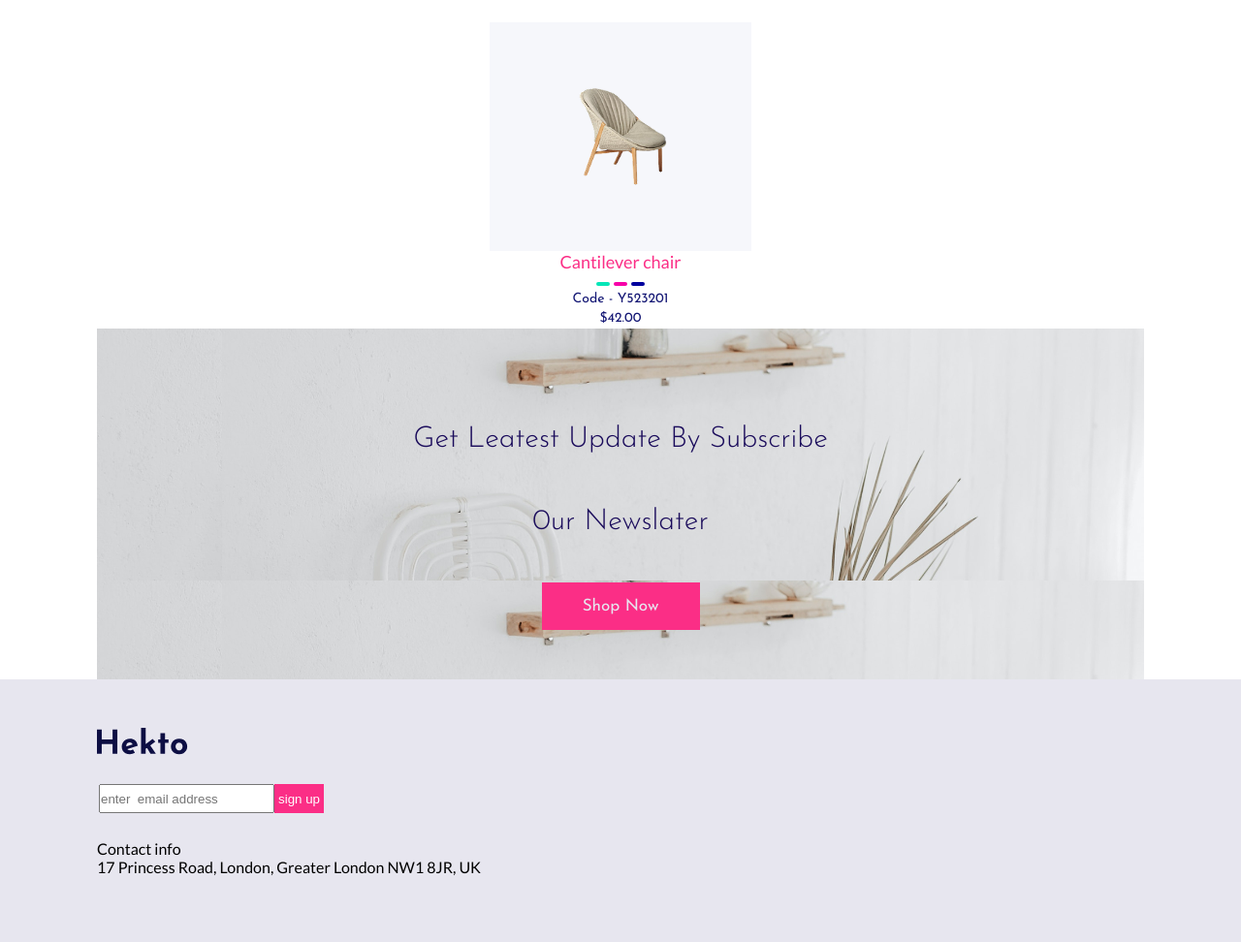
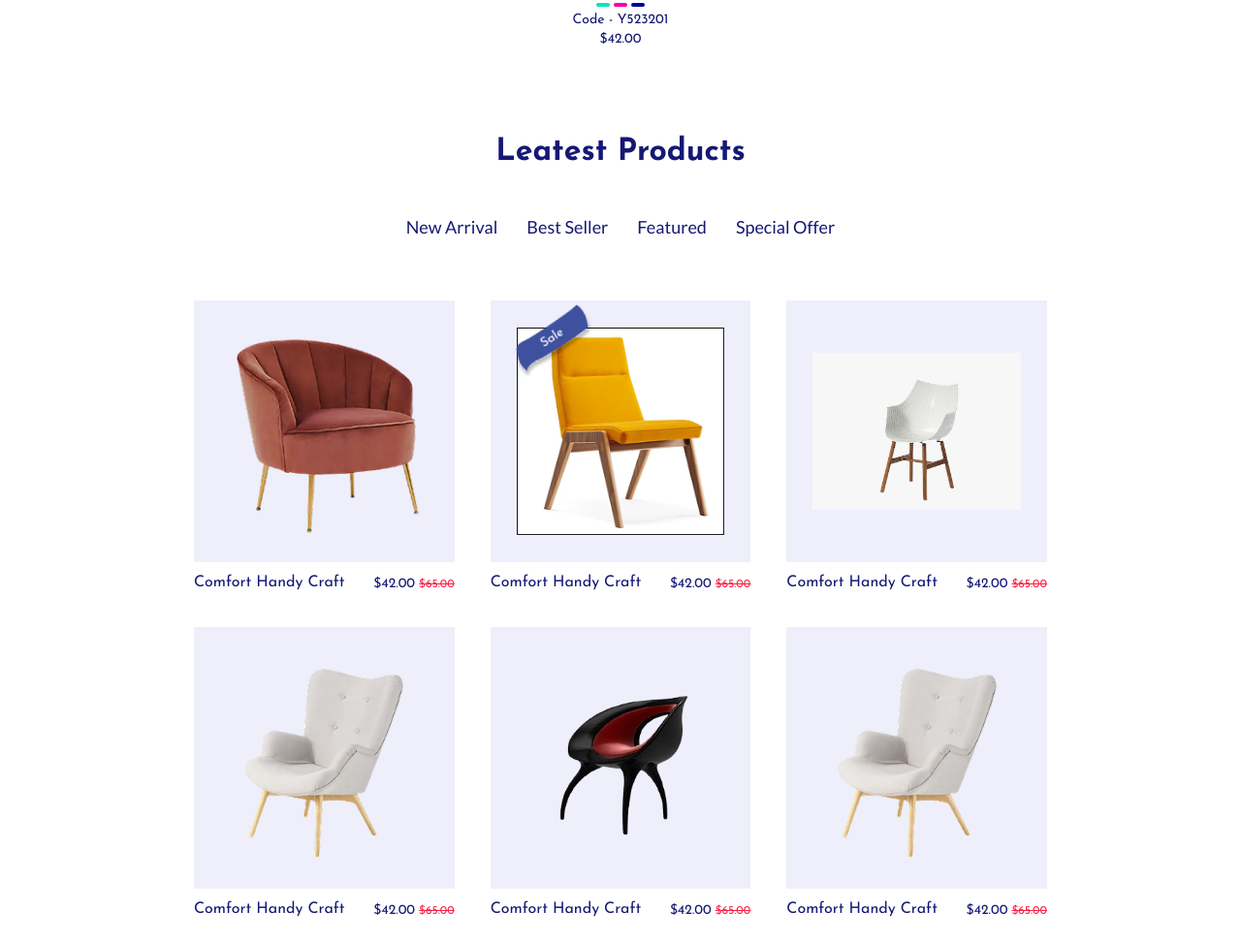
Before and after one commit to SafaaAbdAlhaleem/hekto, a plain HTML site: page index.html in a window 1280 px wide. Shown: the part 1348-2320 px from the top of the page at 97% size. Drawn offline with Linux system fonts and the light colour scheme.

Commit message:
add Leatest_Product section

```diff
--- a/assets/css/main.css
+++ b/assets/css/main.css
@@ -465,3 +465,214 @@ font-size: 17px;
   text-align: left;
 
 }
+
+    /*leatest section  */
+.Leatest_Products .row{
+  display: flex;
+  flex-direction: column;
+  align-items: center;
+}
+    .Leatest_Products{
+        padding-top: 50px;
+    padding-bottom: 50px;
+      text-align: center;
+
+    }
+.Leatest_Products h2{
+  font-family: 'Josefin Sans', sans-serif;
+  font-size: 32px;
+  color: #151875;
+  margin-bottom: 20px;
+}
+/* menu */
+.menu ul{
+  list-style: none;
+  display: flex;
+  justify-content: center;
+  gap: 30px;
+  padding: 0;
+  margin: 0 0 35px;
+}
+.menu ul li{
+  font-family: 'Lato', sans-serif;
+  font-size: 18px;
+  color: #151875;
+}
+.menu li:hover{
+color: #FB4997;
+  text-decoration: underline;
+}
+
+
+.all_Leatest_Products{
+  display: flex;
+  flex-wrap: wrap;
+  gap: 37px;
+    justify-content: center;
+
+}
+
+/* 3 items per row */
+.Lproduct{
+  flex: 0 0 calc((100% - 74px) / 3); /* 74 = 2 gaps (37*2) */
+  max-width: calc((100% - 74px) / 3);
+}
+
+.Leatest_Products .row,
+.all_Leatest_Products{
+  width: 100%;
+}
+.Lproduct_image img{
+  width: 80%;
+  height: 80%;
+  object-fit: contain;
+  display: block;
+}
+.Lproduct_image{
+      position: relative;
+  background-color: #EEEFFB;
+  width: 100%;
+  height: 270px;
+  display: flex;
+  align-items: center;
+  justify-content: center;
+}
+.sale_img{
+  position: absolute;
+  top: 12px;
+  left: 12px;
+
+
+  transform: rotate(-15deg) scale(0.4);
+  transform-origin: left top;
+}
+.hover_icons{
+  position: absolute;
+  left: 15px;
+  top: 80px;
+  display: flex;
+  flex-direction: column;
+  gap: 12px;
+  opacity: 0;
+}
+
+.hover_icons img{
+  width: 32px;
+  height: 32px;
+  background: #fff;
+  padding: 6px;
+  border-radius: 50%;
+  cursor: pointer;
+}
+.Lproduct_image:hover .hover_icons{
+  opacity: 1;
+}
+
+
+.Lproduct_info{
+  display: flex;
+  align-items: center;
+  justify-content: space-between;
+  margin-top: 12px;
+}
+
+.Lproduct_info p{
+  font-family: 'Josefin Sans', sans-serif;
+  font-size: 16px;
+  color: #151875;
+  margin: 0;
+}
+.old_price{
+      font-family: 'Josefin Sans', sans-serif;
+
+    font-size: 12px;
+    color: #FB2448;
+    text-decoration: line-through;
+}
+.new_price{
+      font-family: 'Josefin Sans', sans-serif;
+
+    font-size: 14px;
+        color: #151875;
+
+}
+
+@media (max-width: 1024px){
+  .hero_header .container{
+    flex-direction: column;
+    justify-content: center;
+    gap: 30px;
+    text-align: center;
+  }
+
+  .hero_leftside{
+    text-align: center;
+  }
+
+  .hero_header h2{
+    font-size: 40px;
+    text-align: center;
+  }
+
+  #p1{
+    width: auto;
+    height: auto;
+  }
+
+  .hero_rightside img{
+    width: 100%;
+    max-width: 520px;
+    height: auto;
+  }
+
+  .Lproduct{
+    flex: 0 0 calc((100% - 37px) / 2);
+    max-width: calc((100% - 37px) / 2);
+  }
+
+  .Lproduct_image{
+    height: 240px;
+  }
+}
+
+@media (max-width: 768px){
+  .hero_header{
+    padding-top: 30px;
+    padding-bottom: 30px;
+  }
+
+  .hero_header h2{
+    font-size: 32px;
+    margin: 6px 0;
+  }
+
+  .hero_header button{
+    width: 150px;
+    height: 45px;
+    font-size: 16px;
+  }
+
+  .hero_rightside img{
+    max-width: 420px;
+  }
+
+  .menu ul{
+    flex-wrap: wrap;
+    gap: 14px;
+  }
+
+  .Lproduct{
+    flex: 0 0 100%;
+    max-width: 100%;
+  }
+
+  .Lproduct_image{
+    height: 220px;
+  }
+
+  .Lproduct_info{
+    flex-direction: column;
+    gap: 8px;
+    align-items: center;
+  }
+}
--- a/index.html
+++ b/index.html
@@ -65,17 +65,8 @@
 
 </div>
 </header>
-  <p>Lorem ipsum dolor, sit amet consectetur adipisicing elit. Laboriosam vitae enim iure sequi id nemo delectus quo praesentium libero non maxime officia accusantium porro eligendi autem fuga voluptatum, in numquam!</p>
-  <p>Lorem ipsum dolor, sit amet consectetur adipisicing elit. Laboriosam vitae enim iure sequi id nemo delectus quo praesentium libero non maxime officia accusantium porro eligendi autem fuga voluptatum, in numquam!</p>
-  <p>Lorem ipsum dolor, sit amet consectetur adipisicing elit. Laboriosam vitae enim iure sequi id nemo delectus quo praesentium libero non maxime officia accusantium porro eligendi autem fuga voluptatum, in numquam!</p>
-  <p>Lorem ipsum dolor, sit amet consectetur adipisicing elit. Laboriosam vitae enim iure sequi id nemo delectus quo praesentium libero non maxime officia accusantium porro eligendi autem fuga voluptatum, in numquam!</p>
-  <p>Lorem ipsum dolor, sit amet consectetur adipisicing elit. Laboriosam vitae enim iure sequi id nemo delectus quo praesentium libero non maxime officia accusantium porro eligendi autem fuga voluptatum, in numquam!</p>
-  <p>Lorem ipsum dolor, sit amet consectetur adipisicing elit. Laboriosam vitae enim iure sequi id nemo delectus quo praesentium libero non maxime officia accusantium porro eligendi autem fuga voluptatum, in numquam!</p>
-  <p>Lorem ipsum dolor, sit amet consectetur adipisicing elit. Laboriosam vitae enim iure sequi id nemo delectus quo praesentium libero non maxime officia accusantium porro eligendi autem fuga voluptatum, in numquam!</p>
-  <p>Lorem ipsum dolor, sit amet consectetur adipisicing elit. Laboriosam vitae enim iure sequi id nemo delectus quo praesentium libero non maxime officia accusantium porro eligendi autem fuga voluptatum, in numquam!</p>
 
 <main>
-
 <section class="hero_header">
 <div class="container">
 
@@ -134,6 +125,7 @@ in phasellus non in justo.</p>
 <div class="product">
 
 <div class="product_image">
+
 <img src="assets/image/ch2.png" ></img>
 <div class="over_img">
    <div class="top_icons">
@@ -214,7 +206,119 @@ in phasellus non in justo.</p>
 </div>
 </div>
 </section>
+
+<section class="Leatest_Products">
+  <div class="container">
+    <div class="row">
+<h2>Leatest Products</h2>
+<nav class="menu">
+  <ul>
+        <li>New Arrival</li>
+        <li>Best Seller</li>
+        <li>Featured</li>
+        <li>Special Offer</li>
+      </ul>
+    </nav>
+    <div class="all_Leatest_Products">
+<div class="Lproduct">
+<div class="Lproduct_image">
+
+  <img src="assets/image/l1.png" ></img>
+
+</div>
+<div class="Lproduct_info">
+  <p>Comfort Handy Craft</p>
+  <div class="about_price">
+  <span class="new_price">$42.00</span>
+  <span class="old_price">$65.00</span>
+  </div>
+</div>
+
+</div>
+<div class="Lproduct">
+<div class="Lproduct_image">
+   <img src="assets/image/sale.svg" class="sale_img" alt="Sale">
+ <div class="hover_icons">
+      <img src="assets/image/ic1.svg" >
+      <img src="assets/image/ic2.svg">
+      <img src="assets/image/ic3.svg" >
+    </div>
+  <img src="assets/image/l2.png" ></img>
+
+</div>
+<div class="Lproduct_info">
+  <p>Comfort Handy Craft</p>
+   <div class="about_price">
+  <span class="new_price">$42.00</span>
+  <span class="old_price">$65.00</span>
+  </div>
+</div>
+
+</div>
+<div class="Lproduct">
+<div class="Lproduct_image">
+  <img src="assets/image/l3.png" ></img>
+
+</div>
+<div class="Lproduct_info">
+  <p>Comfort Handy Craft</p>
+  <div class="about_price">
+  <span class="new_price">$42.00</span>
+  <span class="old_price">$65.00</span>
+  </div>
+</div>
+
+</div>
+<div class="Lproduct">
+<div class="Lproduct_image">
+  <img src="assets/image/l4.png" ></img>
+
+</div>
+<div class="Lproduct_info">
+  <p>Comfort Handy Craft</p>
+   <div class="about_price">
+  <span class="new_price">$42.00</span>
+  <span class="old_price">$65.00</span>
+  </div>
+</div>
+
+</div>
+<div class="Lproduct">
+<div class="Lproduct_image">
+  <img src="assets/image/l6.png" ></img>
+
+</div>
+<div class="Lproduct_info">
+  <p>Comfort Handy Craft</p>
+   <div class="about_price">
+  <span class="new_price">$42.00</span>
+  <span class="old_price">$65.00</span>
+  </div>
+
+</div>
+
+
+</div>
+<div class="Lproduct">
+<div class="Lproduct_image">
+  <img src="assets/image/l4.png" ></img>
+
+</div>
+<div class="Lproduct_info">
+  <p>Comfort Handy Craft</p>
+  <div class="about_price">
+  <span class="new_price">$42.00</span>
+  <span class="old_price">$65.00</span>
+  </div>
+</div>
+</div>
+</div>
+    </div>
+    </div>
+    </div>
+</div>
 </section>
+
 <section class="hero">
   <div class="hero_content">
   <h2>Get Leatest Update By Subscribe</h2>
@@ -225,7 +329,6 @@ in phasellus non in justo.</p>
 
 
 </main>
-
 <footer class="footer">
   <div class="container">
     <div class="row">
```
Also changed, not shown: assets/image/l1.png (added), assets/image/l2.png (added), assets/image/l3.png (added), assets/image/l4.png (added), assets/image/l5.png (added), assets/image/l6.png (added), assets/image/sale.svg (added).
